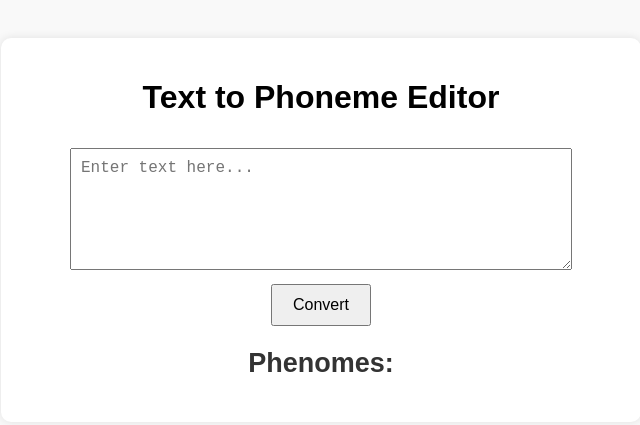
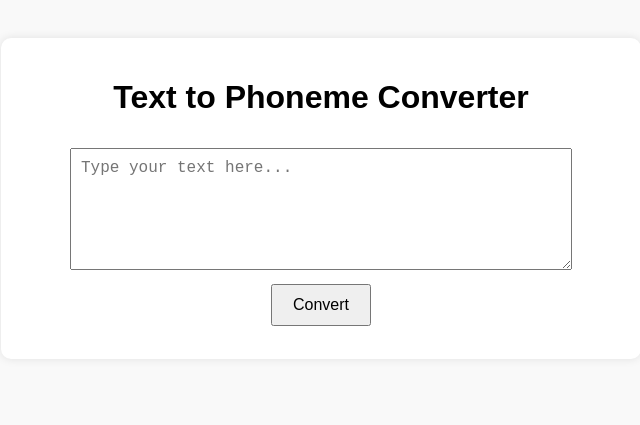
Before and after one commit to ratulpark/Ratulpark, a plain HTML site: page index.html in a window 1280 px wide. Shown: the whole page, without its empty margins (319-959 px from the left). Drawn offline with Linux system fonts and the light colour scheme.

Commit message:
Update index.html

```diff
--- a/index.html
+++ b/index.html
@@ -3,19 +3,17 @@
 <head>
     <meta charset="UTF-8">
     <meta name="viewport" content="width=device-width, initial-scale=1.0">
-    <title>Text to Phoneme Editor</title>
+    <title>Text to Phoneme Converter</title>
     <link rel="stylesheet" href="style.css">
 </head>
 <body>
     <div class="container">
-        <h1>Text to Phoneme Editor</h1>
-        <textarea id="inputText" placeholder="Enter text here..."></textarea>
+        <h1>Text to Phoneme Converter</h1>
+        <textarea id="inputText" placeholder="Type your text here..."></textarea>
         <button onclick="convertToPhonemes()">Convert</button>
-        <div id="output">
-            <h2>Phenomes:</h2>
-            <pre id="phonemeOutput"></pre>
-        </div>
+        <pre id="phonemeOutput"></pre>
     </div>
+
     <script src="script.js"></script>
 </body>
 </html>
```
